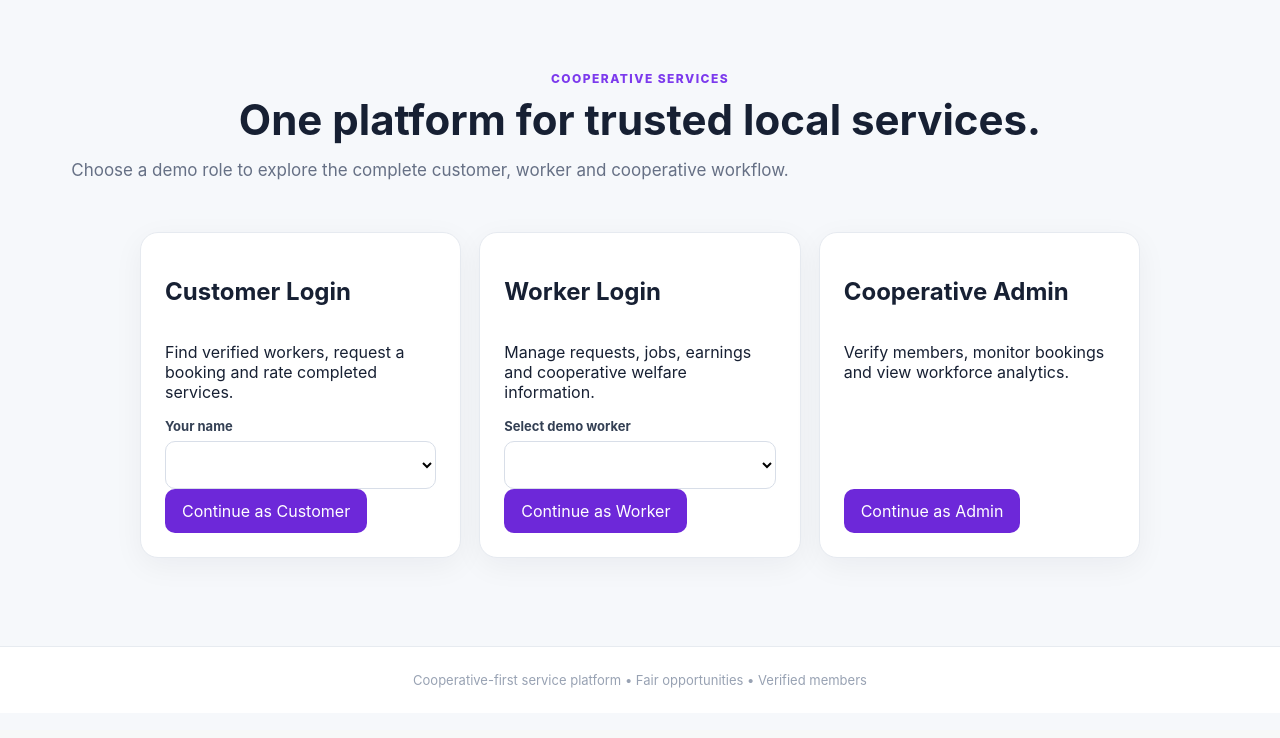
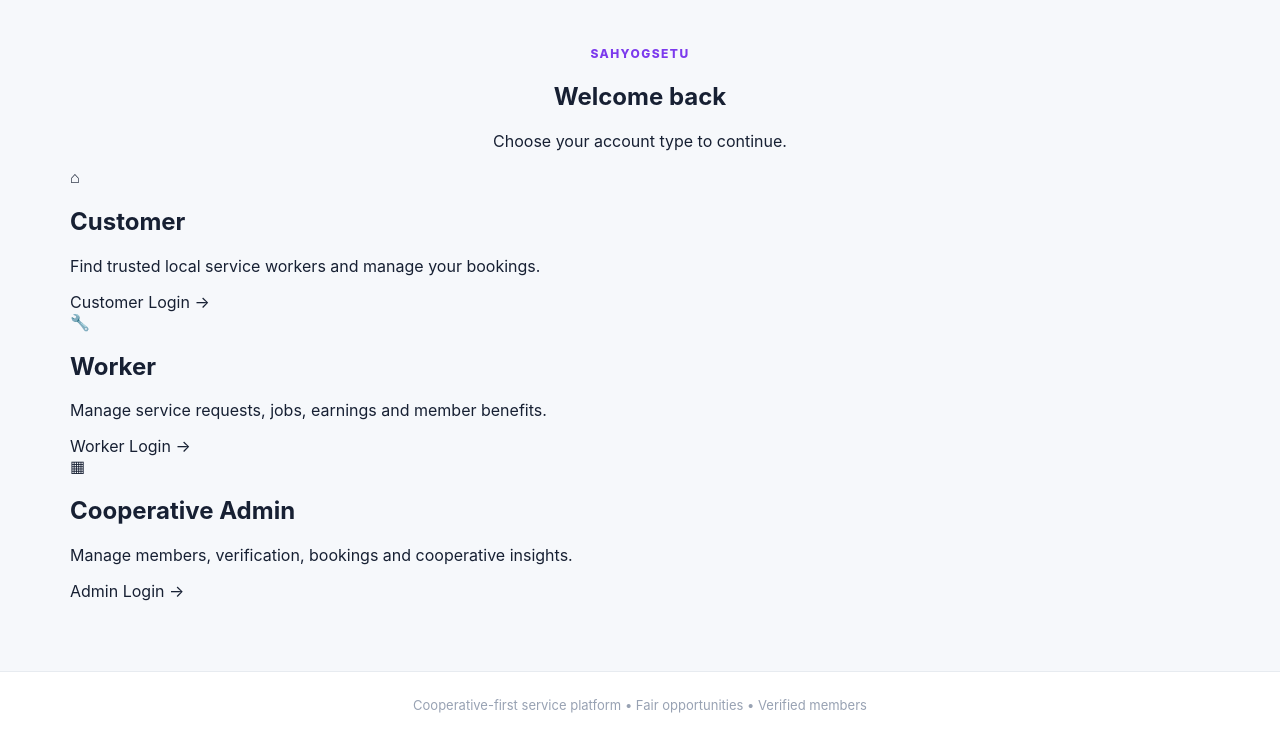
Before and after one commit to anshull-rajput/SahyogSetu, a Django app: page /login/ in a window 1280 px wide. Shown: the part 70-808 px from the top of the page. Before the commit the page ends 758 px from the top, so only its background shows below. Run offline with Django 5.2, Linux system fonts and the light colour scheme; lists and menus that the app fills with data are empty.

Commit message:
Create role selection login page

```diff
--- a/templates/login.html
+++ b/templates/login.html
@@ -1 +1,13 @@
-{% extends 'base.html' %}{% block content %}<section class="hero center"><span class="eyebrow">Cooperative Services</span><h1>One platform for trusted local services.</h1><p>Choose a demo role to explore the complete customer, worker and cooperative workflow.</p></section><div class="login-grid"><div class="card"><h2>Customer Login</h2><p>Find verified workers, request a booking and rate completed services.</p><form method="post">{% csrf_token %}<input type="hidden" name="role" value="customer"><label>Your name</label><select name="customer_name">{% for c in customers %}<option>{{ c }}</option>{% endfor %}</select><button>Continue as Customer</button></form></div><div class="card"><h2>Worker Login</h2><p>Manage requests, jobs, earnings and cooperative welfare information.</p><form method="post">{% csrf_token %}<input type="hidden" name="role" value="worker"><label>Select demo worker</label><select name="worker_id">{% for w in workers %}<option value="{{ w.id }}">{{ w.name }} — {{ w.service }}</option>{% endfor %}</select><button>Continue as Worker</button></form></div><div class="card"><h2>Cooperative Admin</h2><p>Verify members, monitor bookings and view workforce analytics.</p><form method="post">{% csrf_token %}<input type="hidden" name="role" value="admin"><button>Continue as Admin</button></form></div></div>{% endblock %}
+{% extends 'base.html' %}
+{% block content %}
+<section class="login-hero center">
+  <span class="eyebrow">SahyogSetu</span>
+  <h1>Welcome back</h1>
+  <p>Choose your account type to continue.</p>
+</section>
+<div class="role-grid">
+  <a class="role-card" href="{% url 'customer_login' %}"><div class="role-icon">⌂</div><h2>Customer</h2><p>Find trusted local service workers and manage your bookings.</p><span class="role-link">Customer Login →</span></a>
+  <a class="role-card" href="{% url 'worker_login' %}"><div class="role-icon">🔧</div><h2>Worker</h2><p>Manage service requests, jobs, earnings and member benefits.</p><span class="role-link">Worker Login →</span></a>
+  <a class="role-card" href="{% url 'admin_login' %}"><div class="role-icon">▦</div><h2>Cooperative Admin</h2><p>Manage members, verification, bookings and cooperative insights.</p><span class="role-link">Admin Login →</span></a>
+</div>
+{% endblock %}
```
